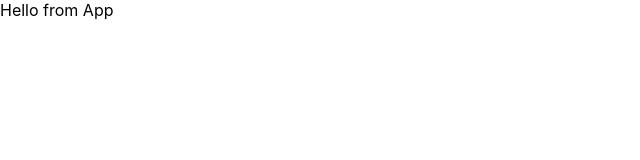
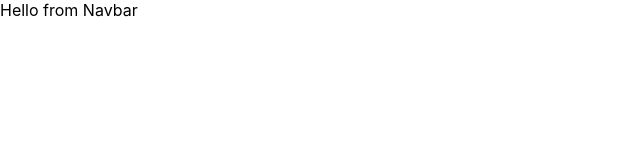
Before and after one commit to MatthewPalmer9/mattpdev, a React (Create React App) app: page / in a window 1280 px wide. Shown: the top 160 px of the page, without its empty margins (0-640 px from the left). Built offline with nearby package versions, Linux system fonts and the light colour scheme.

Commit message:
Created a components folder to separate concerns and created a Navbar component.

```diff
--- a/package.json
+++ b/package.json
@@ -8,6 +8,7 @@
     "@testing-library/user-event": "^12.1.10",
     "react": "^17.0.1",
     "react-dom": "^17.0.1",
+    "react-router-dom": "^5.2.0",
     "react-scripts": "4.0.1",
     "web-vitals": "^0.2.4"
   },
--- a/src/App.js
+++ b/src/App.js
@@ -1,10 +1,11 @@
-import React, { Component } from 'react'
+import React, { Component } from 'react';
+import Navbar from './components/Navbar.jsx';
 
 export default class App extends Component {
   render() {
     return (
-      <div>
-        Hello from App
+      <div className="app-container">
+        <Navbar/>
       </div>
     )
   }
--- /dev/null
+++ b/src/components/Navbar.jsx
@@ -0,0 +1,11 @@
+import React, { PureComponent } from 'react'
+
+export default class Navbar extends PureComponent {
+    render() {
+        return (
+            <div className="navbar">
+                Hello from Navbar
+            </div>
+        )
+    }
+}
--- a/src/index.css
+++ b/src/index.css
@@ -6,8 +6,3 @@ body {
   -webkit-font-smoothing: antialiased;
   -moz-osx-font-smoothing: grayscale;
 }
-
-code {
-  font-family: source-code-pro, Menlo, Monaco, Consolas, 'Courier New',
-    monospace;
-}
```
Also changed, not shown: 2 other files (tests, documents, lock files or other folders).
